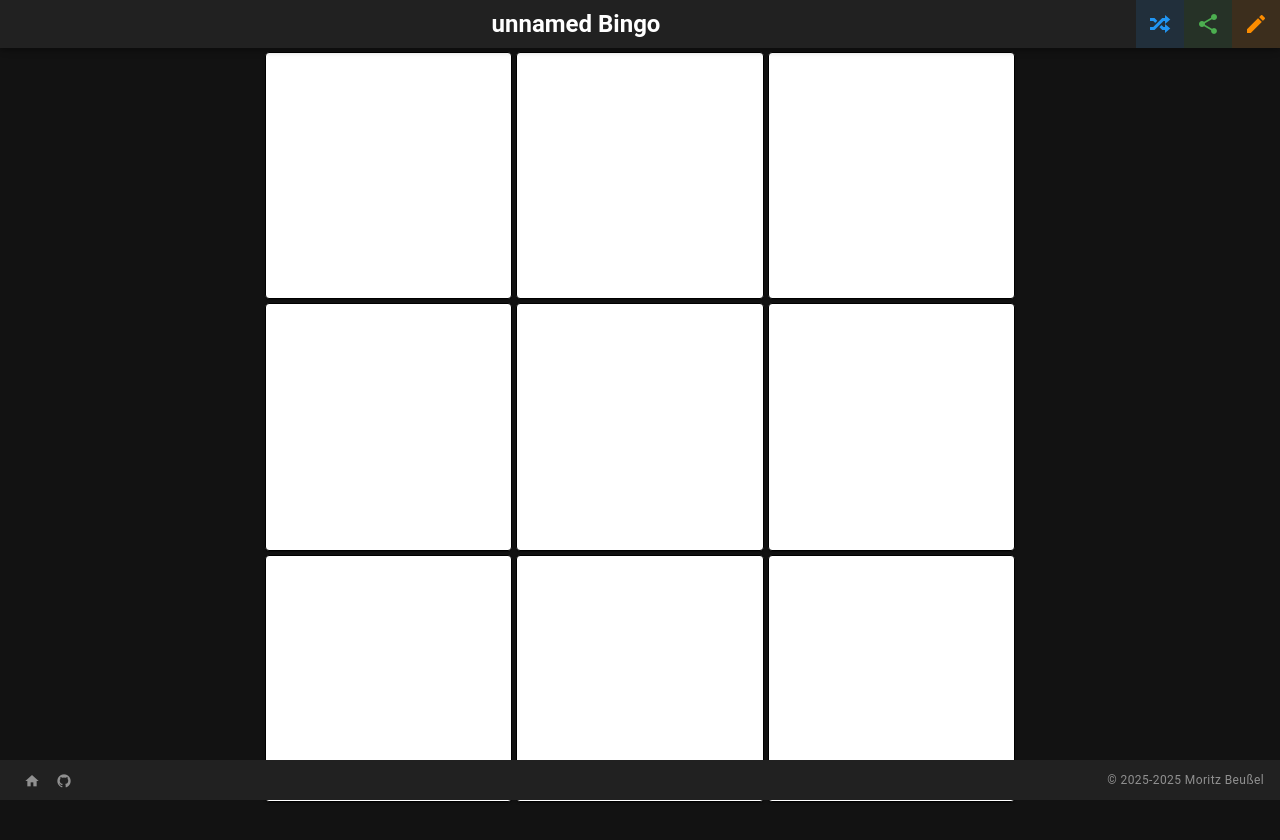
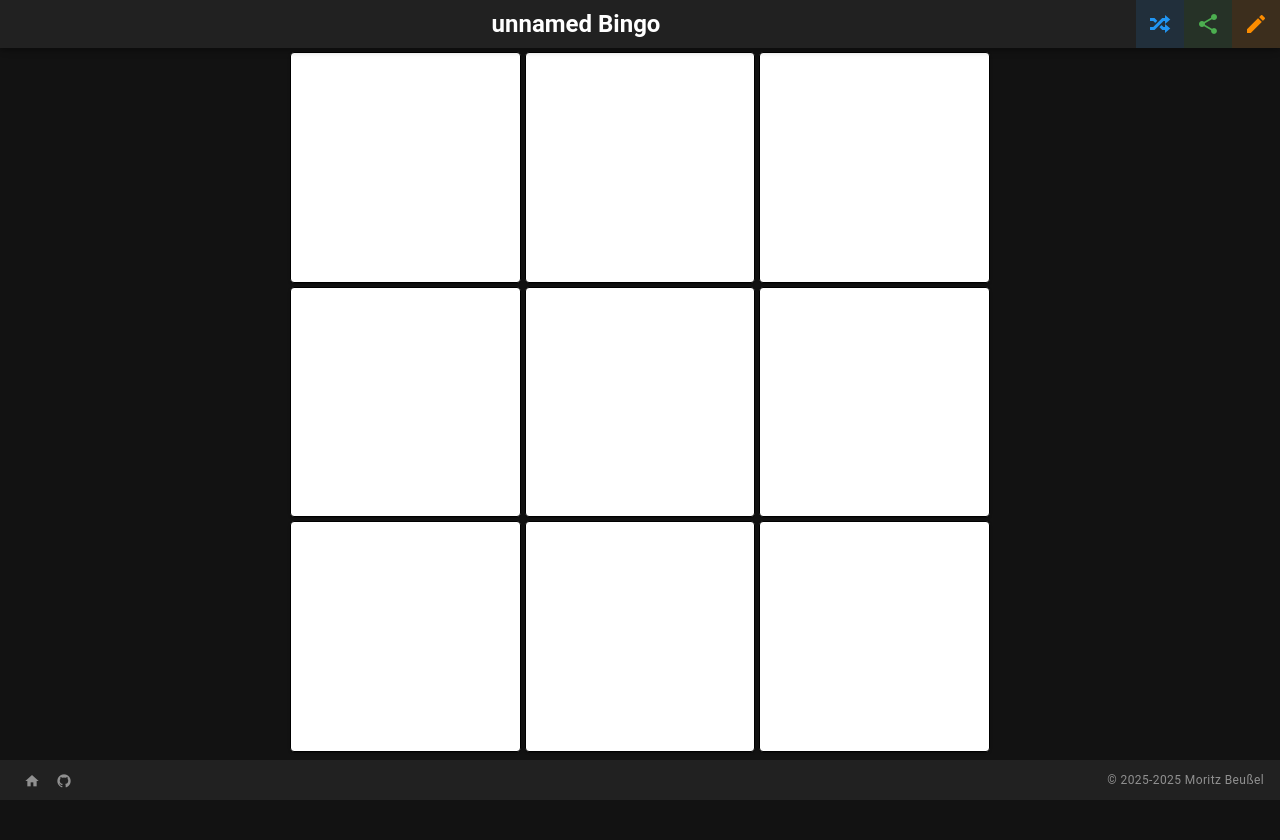
Before and after one commit to Deamon-Kid/Bingo, a Vue app: page / in a window 1280 px wide. Shown: the top 840 px of the page. After the commit the page ends 800 px from the top, so only its background shows below. Built offline with nearby package versions, Linux system fonts and the light colour scheme.

Commit message:
improved scaling on viewport

```diff
--- a/src/pages/index.vue
+++ b/src/pages/index.vue
@@ -89,7 +89,7 @@ watch(
 </script>
 <style scoped>
 .bingo-container {
-	max-width: 750px;
+	max-width: min(calc(100vw - 10px), calc(100vh - 100px));
 	margin: 0px auto;
 	max-height: calc(100vh -1000px);
 }
```
